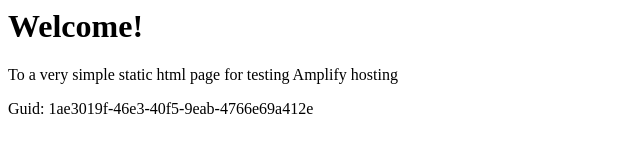
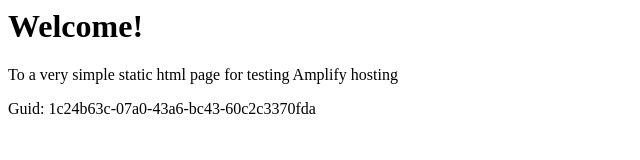
Before and after one commit to aws-aemilia-bah/Github-PR-Commit-Integration-Test-DoNotTouch-GitHubAutoBuildPushCanaryTest-v2-prod-me-south-1, a website: page src/index.html in a window 1280 px wide. Shown: the full height of the page, 0-640 px from the left. Drawn offline with Linux system fonts and the light colour scheme.

Commit message:
commit from integ tests

```diff
--- a/src/index.html
+++ b/src/index.html
@@ -12,6 +12,6 @@
 <body>
     <h1>Welcome!</h1>
     <p>To a very simple static html page for testing Amplify hosting</p>
-    <p>Guid: 1ae3019f-46e3-40f5-9eab-4766e69a412e</p></body>
+    <p>Guid: 1c24b63c-07a0-43a6-bc43-60c2c3370fda</p></body>
 
 </html>
```
